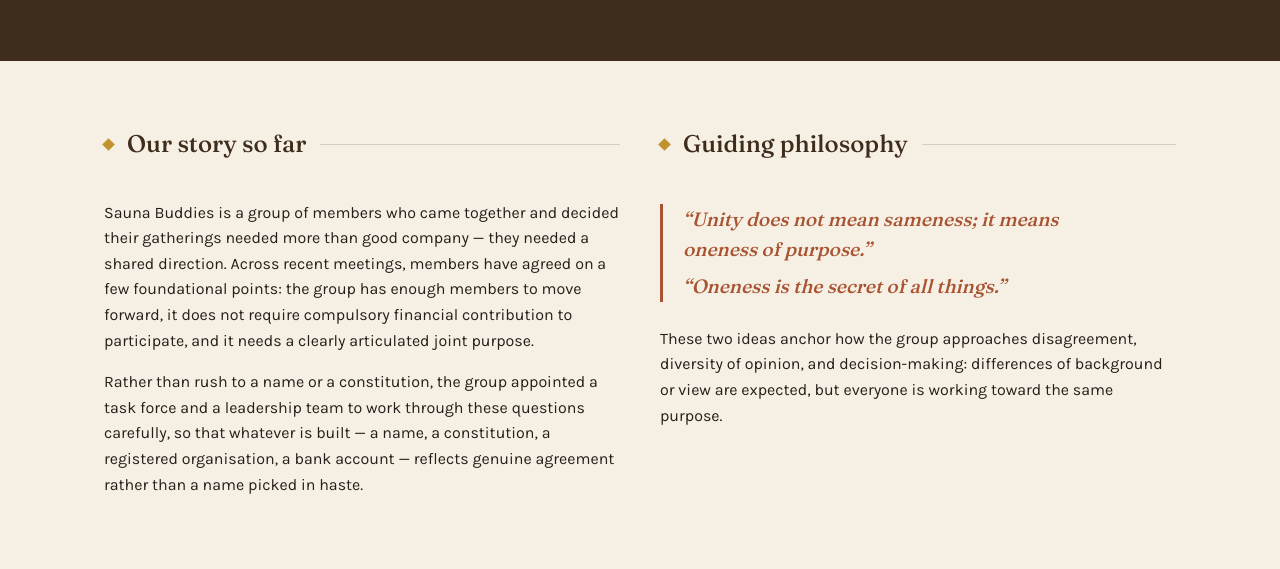
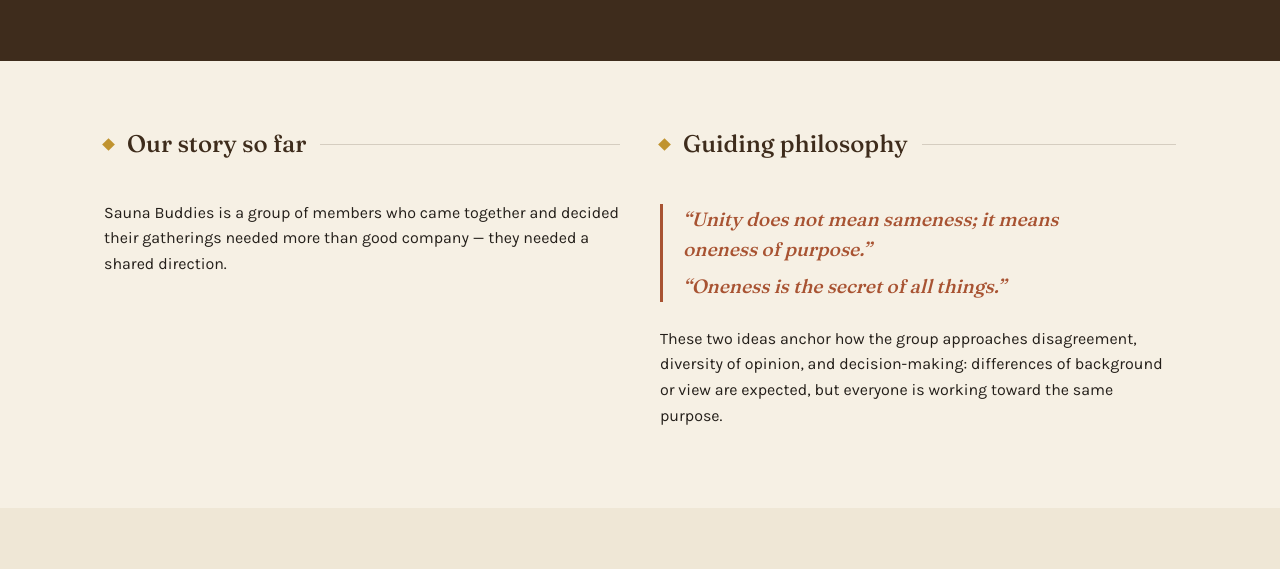
Before and after one commit to WWWandu/sauna-buddies, a plain HTML site: page about.html in a window 1280 px wide. Shown: the part 218-787 px from the top of the page. Drawn offline with Linux system fonts and the light colour scheme.

Commit message:
Update about.html

```diff
--- a/about.html
+++ b/about.html
@@ -48,8 +48,8 @@
       <div class="grid-2">
         <div>
           <div class="section-divider"><span class="diamond"></span><span class="section-label">Our story so far</span><span class="rule"></span></div>
-          <p>Sauna Buddies is a group of members who came together and decided their gatherings needed more than good company &mdash; they needed a shared direction. Across recent meetings, members have agreed on a few foundational points: the group has enough members to move forward, it does not require compulsory financial contribution to participate, and it needs a clearly articulated joint purpose.</p>
-          <p>Rather than rush to a name or a constitution, the group appointed a task force and a leadership team to work through these questions carefully, so that whatever is built &mdash; a name, a constitution, a registered organisation, a bank account &mdash; reflects genuine agreement rather than a name picked in haste.</p>
+          <p>Sauna Buddies is a group of members who came together and decided their gatherings needed more than good company &mdash; they needed a shared direction. </p>
+
         </div>
         <div>
           <div class="section-divider"><span class="diamond"></span><span class="section-label">Guiding philosophy</span><span class="rule"></span></div>
```
